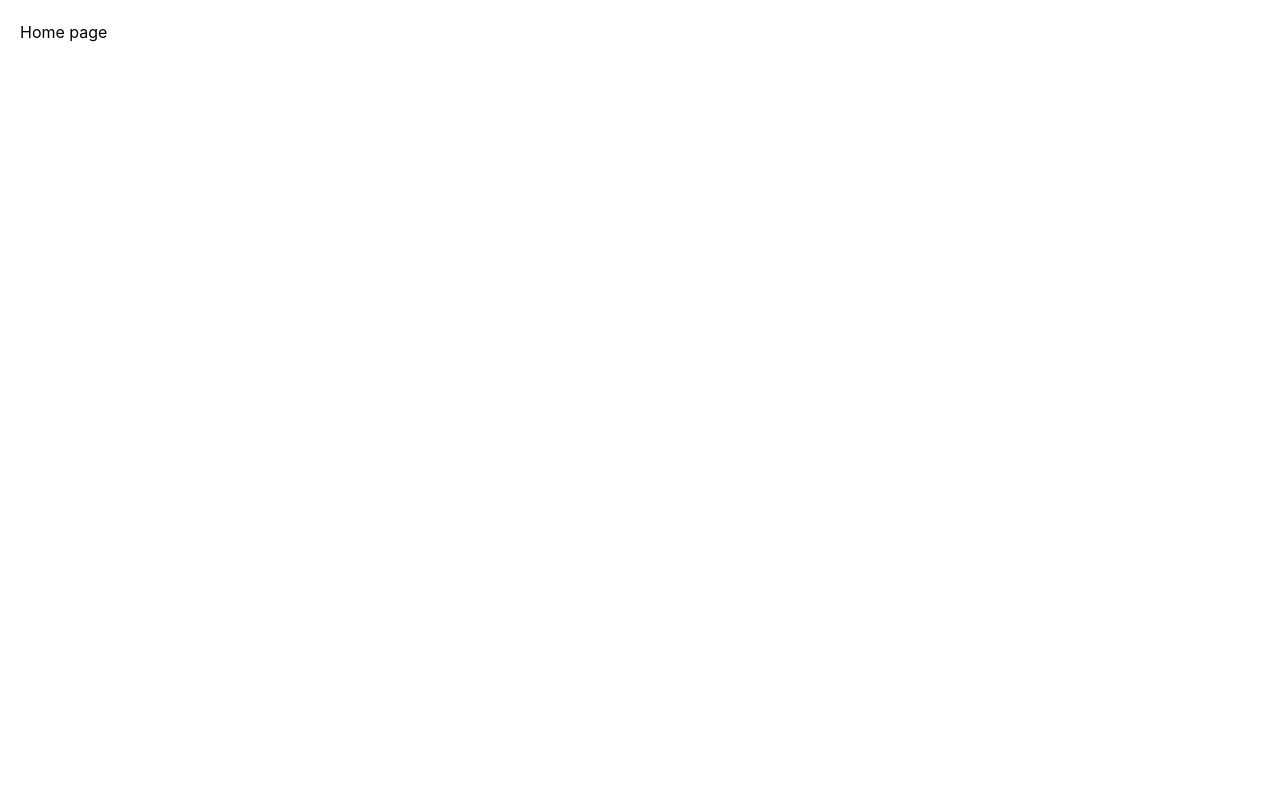
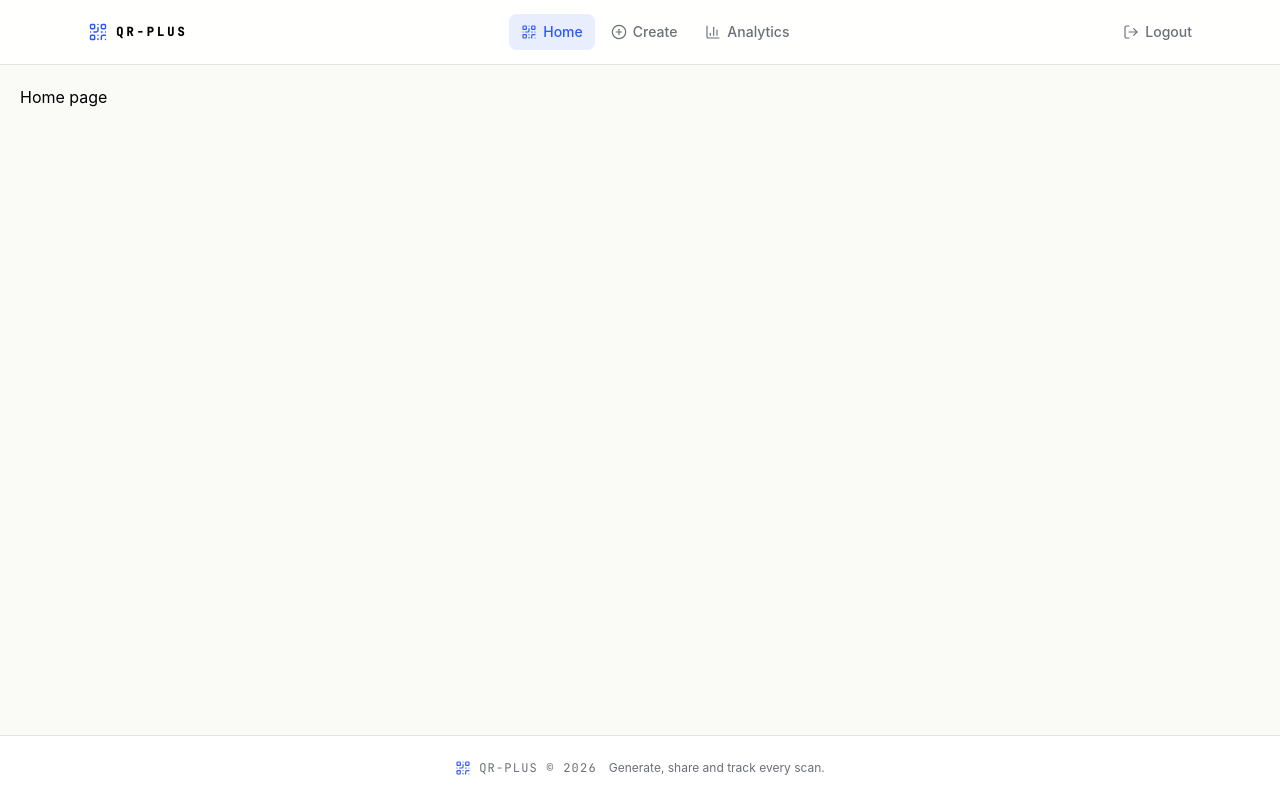
Before and after one commit to jaisondavid-m/qr-plus, a React (Vite) app in the folder client/: page /home in a window 1280 px wide. Built offline with nearby package versions, Linux system fonts and the light colour scheme; sample sign-in values are in the browser's storage.

Commit message:
created layout

```diff
--- /dev/null
+++ b/client/src/components/layout/AppLayout.jsx
@@ -0,0 +1,18 @@
+import React from "react"
+import { Outlet } from "react-router-dom"
+import Navbar from "./Navbar.jsx"
+import Footer from "./Footer.jsx"
+
+function AppLayout() {
+    return (
+        <div className="min-h-screen flex flex-col bg-[#fafaf6]" >
+            <Navbar />
+            <main className="flex-1 w-full" >
+                <Outlet />
+            </main>
+            <Footer />
+        </div>
+    )
+}
+
+export default AppLayout
--- /dev/null
+++ b/client/src/components/layout/Footer.jsx
@@ -0,0 +1,25 @@
+import React from "react"
+import { QrCode } from "lucide-react"
+
+function Footer() {
+    return (
+        <footer
+            className="w-full border-t border-[#e4e4de] bg-white"
+        >
+            <div className="max-w-6xl mx-auto px-6 py-6 flex flex-col sm:flex-row items-center
+            justify-center gap-3" >
+                <div className="flex items-center gap-2 text-[#6b6f76]" >
+                    <QrCode className="w-4 h-4 text-[#2b59ff]" strokeWidth={1.75} />
+                    <span className="font-mono text-xs tracking-widest" >
+                        QR-PLUS &copy; {new Date().getFullYear()}
+                    </span>
+                </div>
+                <span className="text-xs text-[#6b6f76]" >
+                    Generate, share and track every scan.
+                </span>
+            </div>
+        </footer>
+    )
+}
+
+export default Footer
--- /dev/null
+++ b/client/src/components/layout/Navbar.jsx
@@ -0,0 +1,97 @@
+import React from "react"
+import { Link, useNavigate, useLocation, Links } from "react-router-dom"
+import { QrCode, PlusCircle, BarChart3, LogOut } from "lucide-react"
+
+function Navbar() {
+
+    const navigate = useNavigate()
+    const location = useLocation()
+
+    function handleLogout() {
+        localStorage.removeItem("token")
+        navigate("/login")
+    }
+
+    const links = [
+        { to: "/home", label: "Home", icon: QrCode },
+        { to: "/create", label: "Create", icon: PlusCircle },
+        { to: "/analytics", label: "Analytics", icon: BarChart3 },
+    ]
+
+    return (
+        <header className="sticky top-0 z-40 w-full bg-white/90 backdrop-blur border-b border-[#e4e4de]" >
+            <div className="max-w-6xl mx-auto px-6 h-16 flex items-center justify-between" >
+                <Link
+                    to="/home"
+                    className="flex items-center gap-2 text-[#14161]"
+                >
+                    <QrCode className="w-5 h-5 text-[#2b59ff]" strokeWidth={1.75} />
+                    <span className="font-mono text-xs tracking-[0.25em] font-semibold" >
+                        QR-PLUS
+                    </span>
+                </Link>
+
+                <nav className="hidden md:flex items-center gap-1" >
+                    {
+                        links.map(({ to, label, icon: Icon }) => {
+                            const active = location.pathname.startsWith(to)
+                            return (
+                                <Link
+                                    key={to}
+                                    to={to}
+                                    className={`flex items-center gap-1.5 px-3 py-2 rounded-lg text-sm font-medium transition
+                                            ${
+                                                active
+                                                    ? "bg-[#2b59ff]/10 text-[#2b59ff]"
+                                                    : "text-[#6b6f76] hover:text-[#14161a] hover:bg-[#fafaf6]"
+                                            }
+                                        `}
+                                >
+                                    <Icon className="w-4 h-4" strokeWidth={1.75} />
+                                    {label}
+                                </Link>
+                            )
+                        })
+                    }
+                </nav>
+
+                <button
+                    onClick={handleLogout}
+                    className="flex items-center gap-1.5 text-sm font-medium text-[#6b6f76] hover:text-[#c4342e] transition"
+                >
+                    <LogOut className="w-4 h-4" strokeWidth={1.75} />
+                    <span className="hidden sm:inline" >Logout</span>
+                </button>
+
+            </div>
+
+            <nav className="md:hidden flex items-center justify-around border-t border-[#e4e4de] px-2 py-1.5" >
+                {
+                    links.map(({ to, label, icon: Icon }) => {
+                        const active = location.pathname.startsWith(to)
+                        return (
+                            <Link
+                                key={to}
+                                to={to}
+                                className={`flex flex-col items-center gap-0.5 px-3 py-1.5 rounded-lg text-[11px] font-medium transition
+                                        ${
+                                            active
+                                                ? "text-[#2b59ff]"
+                                                : "text-[#6b6f76]"
+                                        }
+                                    `}
+                            >
+                                <Icon className="w-4 h-4 " strokeWidth={1.75} />
+                                {label}
+                            </Link>
+                        )
+                    })
+                }
+            </nav>
+
+        </header>
+    )
+
+}
+
+export default Navbar
--- a/client/src/index.css
+++ b/client/src/index.css
@@ -1,7 +1,6 @@
-@import "tailwindcss";
-
 @import url('https://fonts.googleapis.com/css2?family=Sora:wght@500;600;700&family=Inter:wght@400;500;600&family=JetBrains+Mono:wght@400;500&display=swap');
 
+@import "tailwindcss";
 .font-display {
     font-family: 'Sora', sans-serif;
 }
--- a/client/src/router/Router.jsx
+++ b/client/src/router/Router.jsx
@@ -8,6 +8,8 @@ import Test from "../pages/Test.jsx"
 
 import PublicRoute from "./PublicRoute.jsx"
 import ProtectedRoute from "./ProtectedRoute.jsx"
+
+import AppLayout from "../components/layout/AppLayout.jsx"
 
 export default function Router() {
     return (
@@ -21,8 +23,10 @@ export default function Router() {
             </Route>
 
             <Route element={<ProtectedRoute />} >
-                <Route path="/home" element={<Home />} />
-                <Route path="/create" element={<CreateQrCode />} />
+                <Route element={<AppLayout/>} >
+                    <Route path="/home" element={<Home />} />
+                    <Route path="/create" element={<CreateQrCode />} />
+                </Route>
             </Route>
 
             <Route path="/test" element={<Test />} />
```
